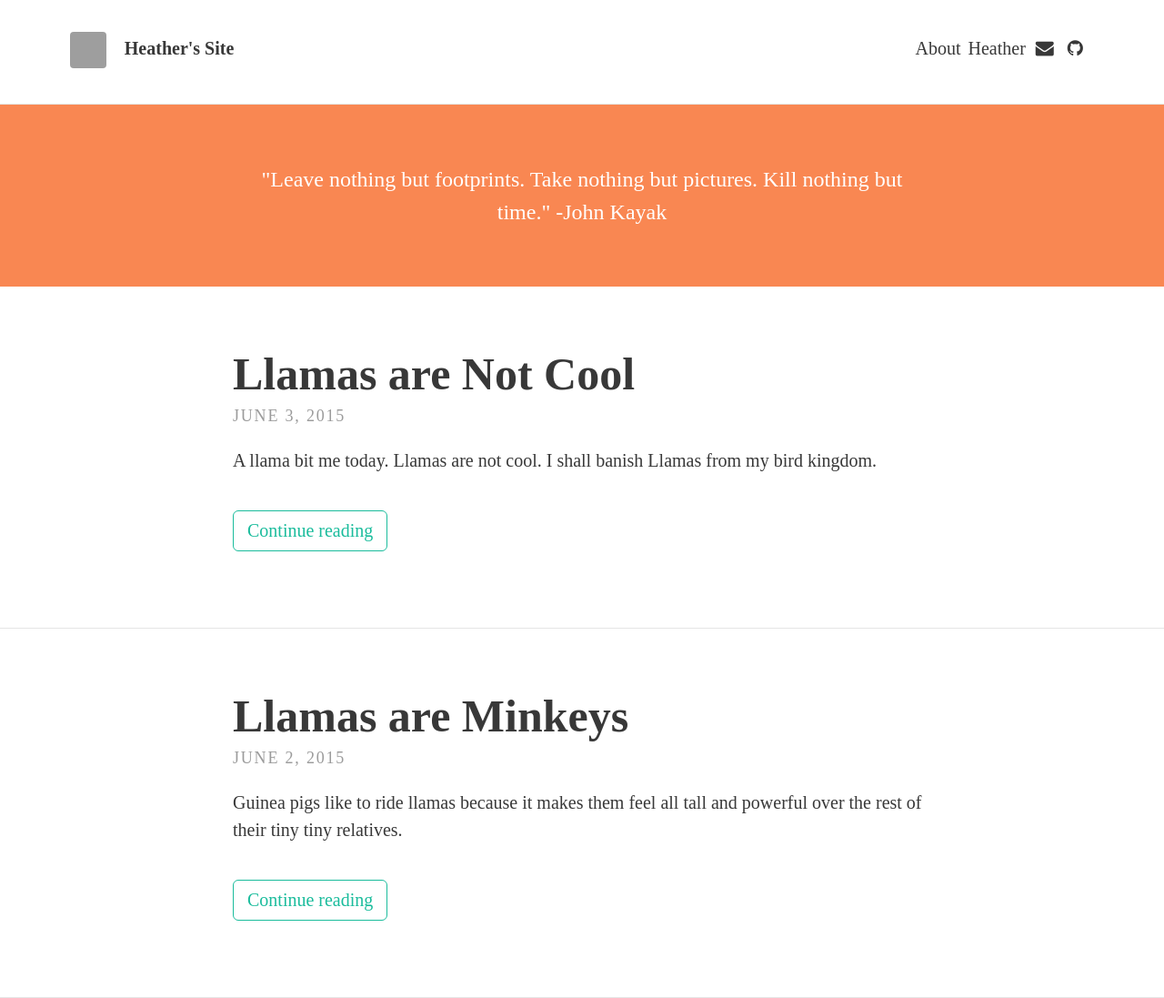
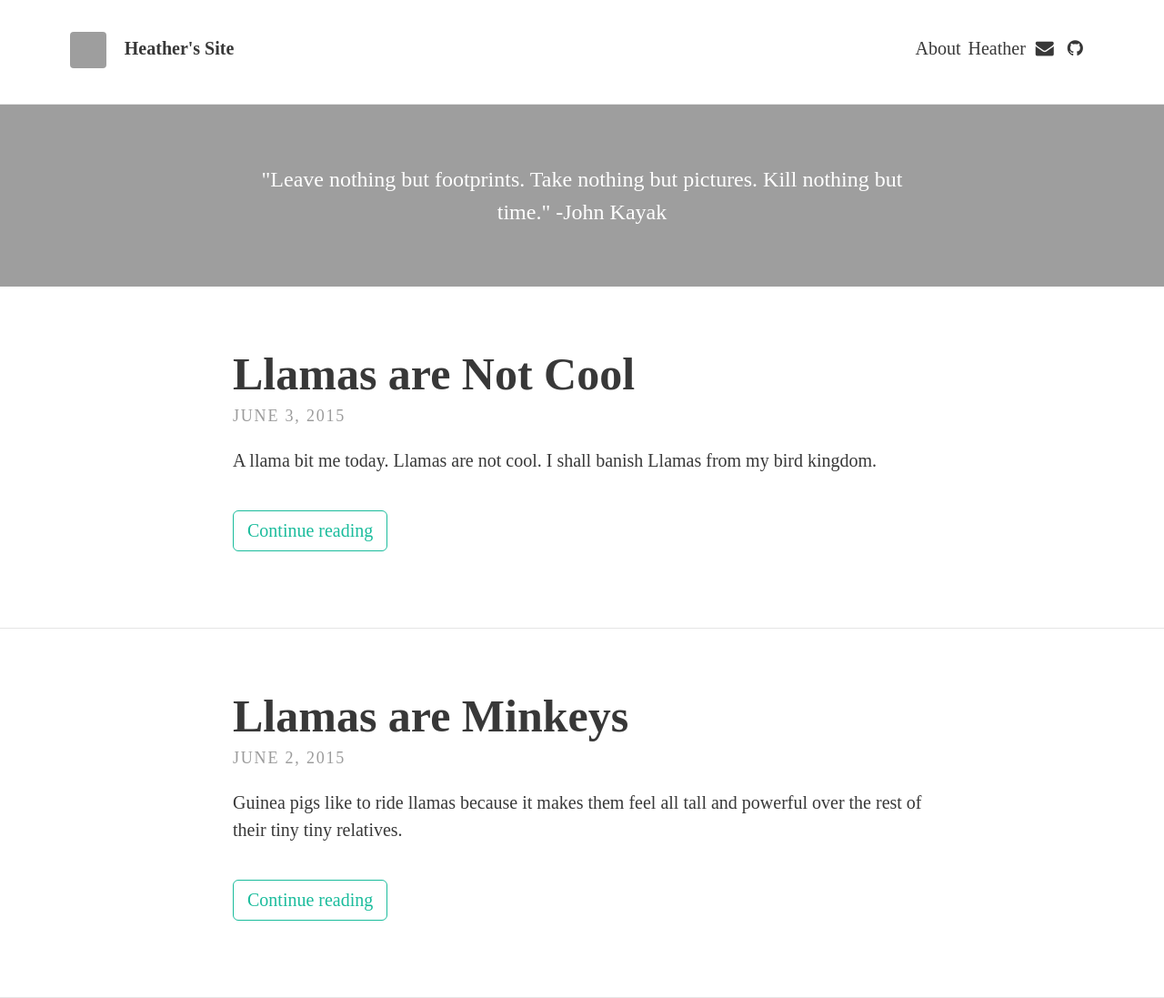
Before and after one commit to heathngordon/heathngordon.github.io, a Jekyll site: the page built from index.html, in a window 1280 px wide. Shown: the whole page at 91% size. Built offline with Jekyll 4.4.1, drawn with Linux system fonts in a browser that asks for light colours; nearby versions of some CDN libraries; some web fonts are replaced; the list of posts is cut into pages by our own code; grey boxes are pictures that could not be loaded.

Commit message:
Revert "removed site based url picture"
This reverts commit de8c4d3a12754753f5b9c144177f7f1c9fb50a94.

```diff
--- a/index.html
+++ b/index.html
@@ -5,7 +5,7 @@ layout: default
 <div class="home">
   {% if site.theme.header_text %}
   <div class="call-out"
-  style="background-image: {{ site.theme.header_text_feature_image }}')">
+  style="background-image: url('{{ site.baseurl }}/{{ site.theme.header_text_feature_image }}')">
     {{ site.theme.header_text }}
   </div>
   {% endif %}
```
